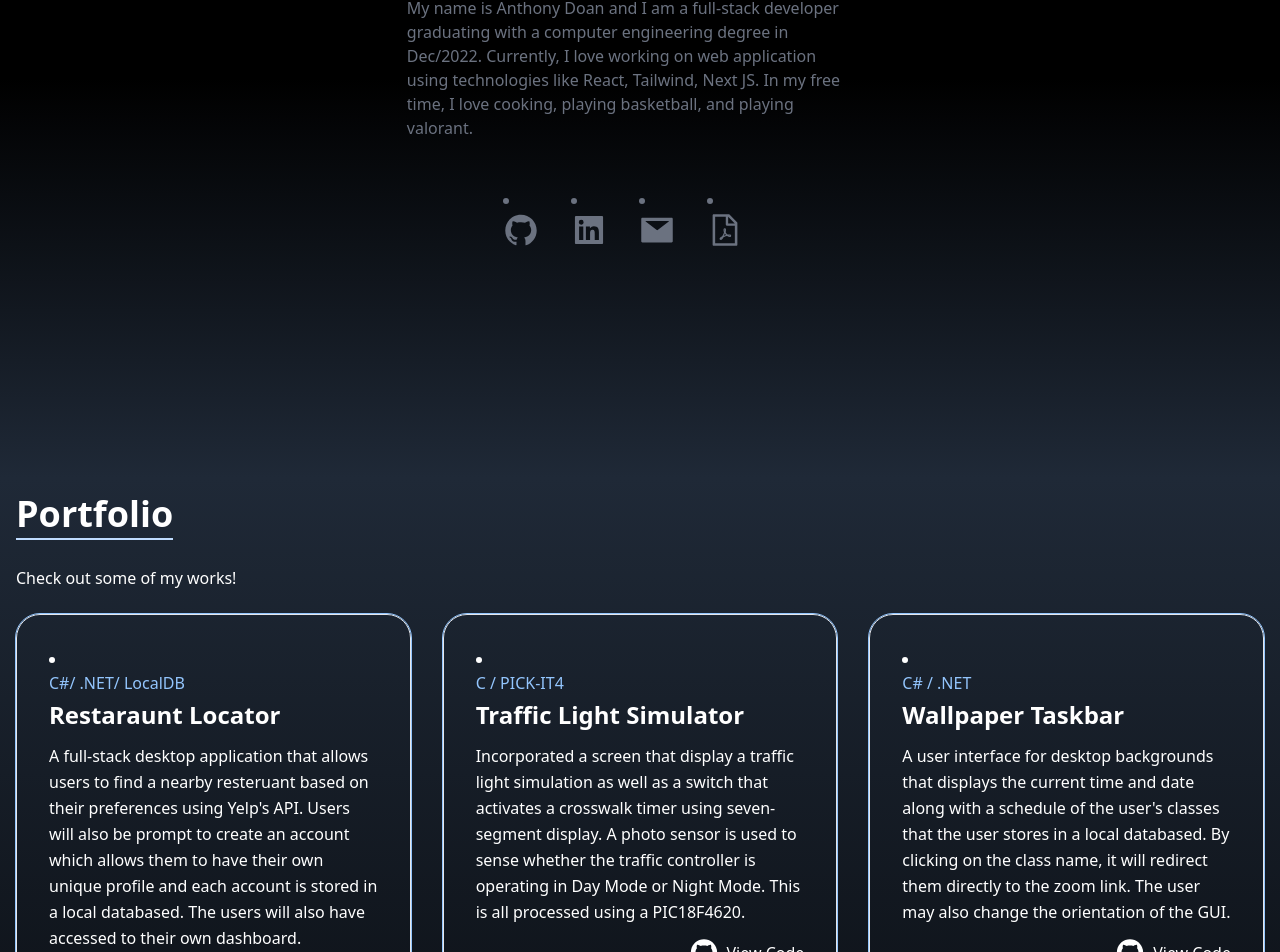
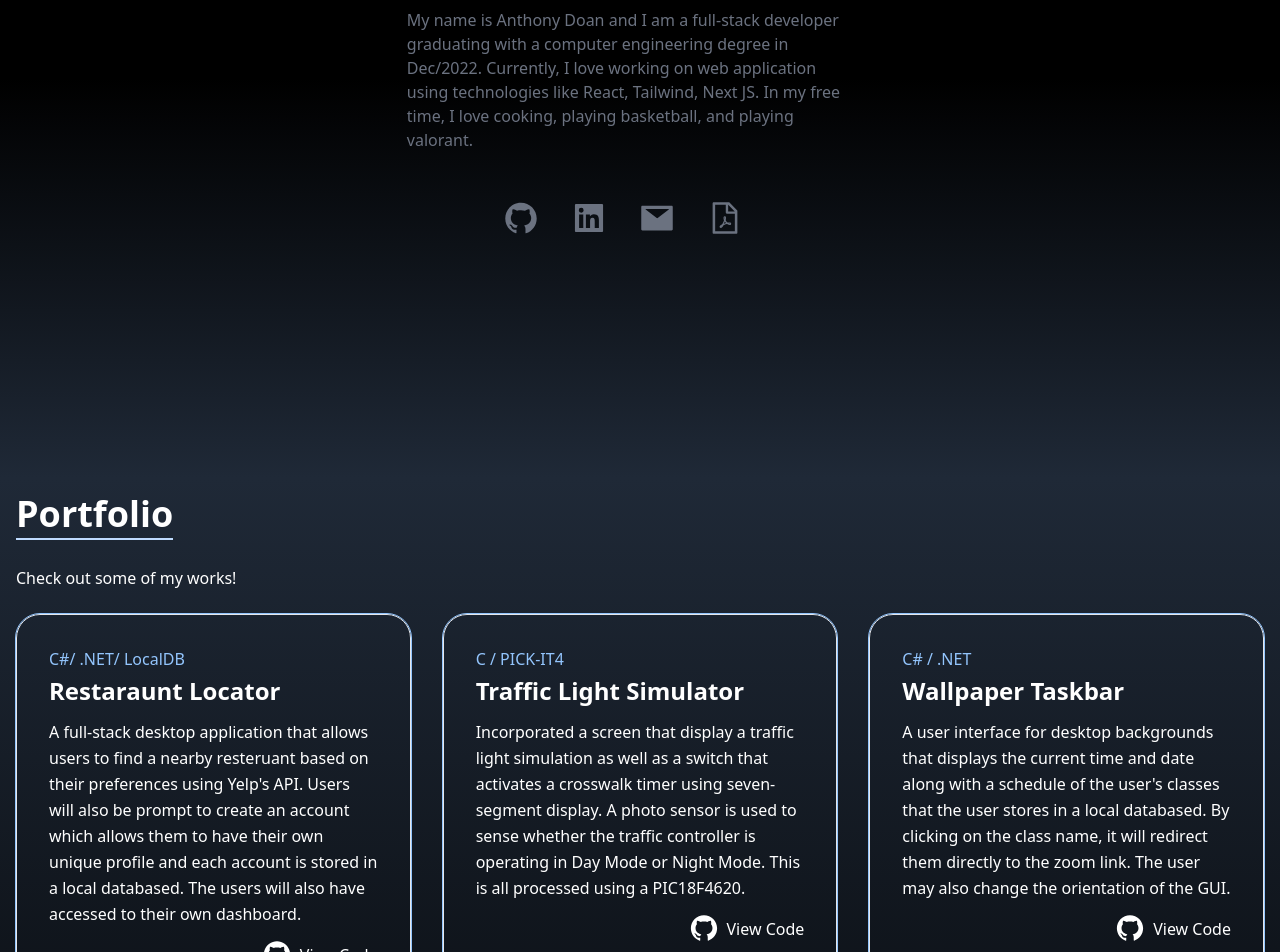
Before and after one commit to antdoan123/e-portfolio, a Next.js app: page /components/Home in a window 1280 px wide. Shown: the part 322-1274 px from the top of the page. Built offline with nearby package versions, Linux system fonts and the light colour scheme.

Commit message:
get rid of the dot

```diff
--- a/pages/components/Home.jsx
+++ b/pages/components/Home.jsx
@@ -53,7 +53,7 @@ const Home = () => {
                 <div className="flex flex-nowrap pt-4 space-x-8 justify-start px-12 md:px-24 mt-4 text-gray-500">
 
                     {links.map(({id, icons, href}) => (
-                        <li key={id}>
+                        <div key={id}>
                         <a
 
                          href={href}
@@ -63,7 +63,7 @@ const Home = () => {
                         >
                             {icons}
                         </a>
-                        </li>
+                        </div>
 
                     ))}
                 </div>
--- a/pages/components/Portfolio.jsx
+++ b/pages/components/Portfolio.jsx
@@ -45,9 +45,9 @@ function Portfolio() {
                 Check out some of my works!
             </div>
               <div className="mt-6 grid grid-cols md:grid-cols-2 lg:grid-cols-3 gap-8" >
-                  {portfolios.map(({id, tech, title, description, href}) => (
+                  {portfolios.map( ({id, tech, title, description, href}) => (
 
-                      <li key={id} className="border px-8 py-8 rounded-3xl outline outline-1 outline-blue-300">
+                      <div key={id} className="border px-8 py-8 rounded-3xl outline outline-1 outline-blue-300">
 
                         <h2 className="text-base font-medium text-blue-300 mb-1">{tech}</h2>
                             <h1 className="text-2xl font-semibold mb-3">{title}</h1>
@@ -59,7 +59,7 @@ function Portfolio() {
                               <p>View Code</p>
 
                           </div>
-                      </li>
+                      </div>
                   ))}
 
               </div>
```
